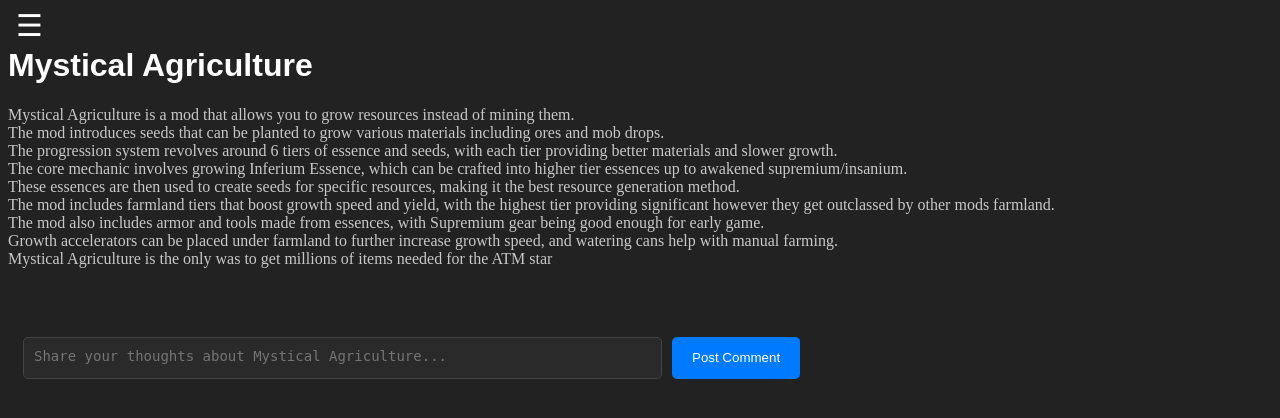
After one commit to 123456789783/sem-2-project, a Flask app: page /mystical_agriculture in a window 1280 px wide. The commit adds this page. Shown: the top 418 px of the page. Run offline with Flask 3, Linux system fonts and the light colour scheme; data that the repository does not hold is empty.

Commit message:
Add files via upload

```diff
--- a/website/app.py
+++ b/website/app.py
@@ -1,15 +1,20 @@
+# Import required libraries
 import os
 import sqlite3
 from flask import Flask, render_template, request, redirect, url_for, session, flash
 from werkzeug.utils import secure_filename
 from datetime import datetime
 
+# Create Flask app
 app = Flask(__name__)
-app.secret_key = 'asdgfnjlskdfjkldfjnb'
+app.secret_key = 'asdgfnjlskdfjkldfjnb'  # Secret key for session
+
+# Set up database and upload folder
 DB_FILE = "database.db"
 upload_folder = os.path.join('static', 'Image')
 app.config['UPLOAD'] = upload_folder
 
+# Initialize the database and create tables if they don't exist
 def init_db():
     conn = sqlite3.connect(DB_FILE)
     cursor = conn.cursor()
@@ -18,60 +23,85 @@
     conn.commit()
     conn.close()
 
+# Open a connection to the database
 def get_db_connection():
     conn = sqlite3.connect(DB_FILE)
     conn.row_factory = sqlite3.Row
     return conn
 
+# Check if username and password are correct
 def authentecate_user(username, password):
     conn = get_db_connection()
     c = conn.cursor()
-
-    c.execute('SELECT * FROM users WHERE username = ? and password = ?', (username,password))
+    c.execute('SELECT * FROM users WHERE username = ? and password = ?', (username, password))
     user = c.fetchone()
     return user is not None
 
-init_db()
-
-@app.route("/")
-def index():
-    return render_template("home.html")
-
-@app.route('/mekanism')
-def mekanism():
+# Build the comment tree for a specific page used to simplify code
+def build_comment_tree(page_name):
     conn = get_db_connection()
     c = conn.cursor()
-    c.execute('SELECT commentId, parentID, comment, date, username FROM comments WHERE page = "mekanism" ORDER BY date DESC')
+    c.execute('SELECT commentId, parentID, comment, date, username FROM comments WHERE page = ? ORDER BY date DESC', (page_name,))
     comments = c.fetchall()
     conn.close()
 
     comment_tree = {}
 
+    # Grab all parent comments
     for comment in comments:
         comment = dict(comment)
         comment_id = comment['commentId']
         parent_id = comment['parentID']
-
         if parent_id is None:
             comment_tree[comment_id] = {'comment': comment, 'reply': []}
 
+    # Add replies to the parent comments
     for comment in comments:
         comment = dict(comment)
         comment_id = comment['commentId']
         parent_id = comment['parentID']
-
         if parent_id is not None:
             if parent_id in comment_tree:
                 comment_tree[comment_id] = {'comment': comment, 'reply': []}
                 comment_tree[parent_id]['reply'].append(comment_tree[comment_id])
 
+    return comment_tree
+
+# Initialize the database tables
+init_db()
+
+# Home page
+@app.route("/")
+def index():
+    return render_template("home.html")
+
+# Page for mekanism
+@app.route('/mekanism')
+def mekanism():
+    comment_tree = build_comment_tree('mekanism')
     username = session.get('user')
-    return render_template('mekanism.html', comment_tree = comment_tree, logged_in_user = username)
+    return render_template('mekanism.html', comment_tree=comment_tree, logged_in_user=username)
 
+# Page for industrial_foregoing
+@app.route('/industrial_foregoing')
+def industrial_foregoing():
+    comment_tree = build_comment_tree('industrial_foregoing')
+    username = session.get('user')
+    return render_template('industrial_foregoing.html', comment_tree=comment_tree, logged_in_user=username)
+
+# Page for mystical_agriculture
+@app.route('/mystical_agriculture')
+def mystical_agriculture():
+    comment_tree = build_comment_tree('mystical_agriculture')
+    username = session.get('user')
+    return render_template('mystical_agriculture.html', comment_tree=comment_tree, logged_in_user=username)
+
+# Info page
 @app.route('/info')
 def info():
     return render_template('info.html')
 
+# Register a new user
 @app.route('/register', methods=['GET', 'POST'])
 def register():
     if request.method == 'POST':
@@ -90,9 +120,10 @@
             conn.close()
     return render_template('register.html')
 
+# Login route
 @app.route('/login', methods=['GET', 'POST'])
 def login():
-    if request.form:
+    if request.method == 'POST':
         username = request.form['username']
         password = request.form['password']
         if authentecate_user(username, password):
@@ -100,18 +131,17 @@
             return render_template('home.html')
         else:
             flash("Incorrect username or password.", 'overlay')
-
     return render_template('login.html')
 
+# Logout route
 @app.route('/Logout')
 def logout():
     session.pop('user', None)
-    return redirect(url_for('home.html'))
+    return redirect(url_for('index'))
 
-
+# Post a comment to database with date and time
 @app.route('/comment', methods=['GET', 'POST'])
 def post_comment():
-
     if 'user' not in session:
         flash('You must be signed in to post a comment.', 'overlay')
         return redirect(request.referrer)
@@ -133,7 +163,8 @@
     conn.close()
     return redirect(url_for(page))
 
-@app.route('/uploadtest' , methods=['GET', 'POST'])
+# Upload image test page
+@app.route('/uploadtest', methods=['GET', 'POST'])
 def upload_file():
     if request.method == 'POST':
         file = request.files['img']
@@ -143,7 +174,6 @@
         return render_template('uploadtest.html', img=img)
     return render_template('uploadtest.html')
 
-
-# Main function that starts the app
+# Run the app
 if __name__ == "__main__":
     app.run(debug=True, port=3000)
--- a/website/static/meka_stylesheet.css
+++ b/website/static/meka_stylesheet.css
@@ -19,8 +19,9 @@
     color: white;
     text-align: left;
     position: fixed;
-    left: 10000000px;
+    left: -150px;
     border-radius: 5px;
+    transition: left 0.2s ease-in-out;
 }
 
 .off-screen-menu.show {
--- /dev/null
+++ b/website/templates/mystical_agriculture.html
@@ -0,0 +1,133 @@
+<!DOCTYPE html>
+<html lang="en">
+  <head>
+    <meta charset="UTF-8" />
+    <meta name="viewport" content="width=device-width, initial-scale=1.0" />
+    <title>Mystical Agriculture</title>
+    <link rel="stylesheet" href="{{ url_for('static', filename='meka_stylesheet.css') }}" />
+    <script defer src="{{ url_for('static', filename='meka_website.js') }}"></script>
+  </head>
+  <body>
+
+    <!-- Slide-out navigation menu -->
+    <div class="off-screen-menu">
+      <br />
+      <ul>
+        <li>
+          <a href="{{ url_for('index') }}" class="button-link">Home</a>
+        </li>
+        <li>
+          <a href="{{ url_for('mekanism') }}" class="button-link">Mekaism</a>
+        </li>
+        <li>
+          <a href="{{ url_for('industrial_foregoing') }}" class="button-link">Industrial F</a>
+        </li>
+        <li>
+          <a href="{{ url_for('mystical_agriculture') }}" class="button-link">Mystical Ag</a>
+        </li>
+      </ul>
+    </div>
+
+    <!-- Hamburger menu icon -->
+    <nav>
+      <div class="ham-menu">☰</div>
+    </nav>
+
+    <br />
+
+    <!-- Page title and description -->
+    <h1>Mystical Agriculture</h1>
+    <p>
+      Mystical Agriculture is a mod that allows you to grow resources instead of mining them. <br/>
+      The mod introduces seeds that can be planted to grow various materials including ores and mob drops. <br/>
+      The progression system revolves around 6 tiers of essence and seeds, with each tier providing better materials and slower growth. <br/>
+      The core mechanic involves growing Inferium Essence, which can be crafted into higher tier essences up to awakened supremium/insanium. <br/>
+      These essences are then used to create seeds for specific resources, making it the best resource generation method. <br/>
+      The mod includes farmland tiers that boost growth speed and yield, with the highest tier providing significant however they get outclassed by other mods farmland. <br/>
+      The mod also includes armor and tools made from essences, with Supremium gear being good enough for early game. <br/>
+      Growth accelerators can be placed under farmland to further increase growth speed, and watering cans help with manual farming. <br/>
+      Mystical Agriculture is the only was to get millions of items needed for the ATM star<br/>
+    </p>
+
+    <br />
+
+    <!-- Comment form -->
+    <form action="/comment" method="POST">
+      <input type="hidden" name="page" value="mystical_agriculture" />
+      <textarea name="comment" required placeholder="Share your thoughts about Mystical Agriculture..."></textarea>
+      <button type="submit">Post Comment</button>
+    </form>
+
+    <!-- Display comments and replies -->
+    <div>
+        {% for comment_id, comment_data in comment_tree.items() %}
+            <div class="comment">
+                <!-- Main comment content -->
+                <p><strong>{{ comment_data.comment['username'] }}</strong></p>
+                <p>{{ comment_data.comment['comment'] }}</p>
+                <p><small>{{ comment_data.comment['date'] }}</small></p>
+
+                <!-- Toggle comment form -->
+                <span class="show-link reply-toggle" data-target="reply-box-{{ comment_id }}">reply</span>
+                <div class="reply-box" id="reply-box-{{ comment_id }}" style="display: none;">
+                    <form action="/comment" method="POST">
+                        <input type="hidden" name="page" value="mystical_agriculture">
+                        <input type="hidden" name="parentID" value="{{ comment_data.comment['commentId'] }}">
+                        <textarea name="comment" required placeholder="Write your reply..."></textarea>
+                        <button type="submit">Reply</button>
+                    </form>
+                </div>
+
+                <!-- Toggle to show reply form -->
+                <details>
+                    <summary class="custom-arrow" style="cursor:pointer; color:white;">replies - {{ comment_data.reply|length }}</summary>
+                    {% for reply in comment_data.reply %}
+                        <div class="reply">
+                            <p><strong>{{ reply.comment['username'] }}</strong></p>
+                            <p>{{ reply.comment['comment'] }}</p>
+                            <p><small>{{ reply.comment['date'] }}</small></p>
+                        </div>
+                    {% endfor %}
+                </details>
+            </div>
+        {% endfor %}
+    </div>
+
+    <!-- Flash message overlay -->
+    <div id="overlay-container" class="{% if messages %}active{% endif %}">
+      {% with messages=get_flashed_messages(with_categories=true) %}
+        {% if messages %}
+          {% for category, message in messages %}
+            <div class="overlay-message">{{ message }}</div>
+            <script>
+              const overlay = document.getElementById('overlay-container')
+              overlay.classList.toggle('active')
+            </script>
+          {% endfor %}
+        {% endif %}
+      {% endwith %}
+    </div>
+
+    <!-- JavaScript to show replys -->
+    <script>
+      document.addEventListener('DOMContentLoaded', function() {
+        const replyToggles = document.querySelectorAll('.reply-toggle');
+
+        replyToggles.forEach(toggle => {
+          toggle.addEventListener('click', function() {
+            const targetId = this.getAttribute('data-target');
+            const replyBox = document.getElementById(targetId);
+
+            if (replyBox.style.display === 'none' || replyBox.style.display === '') {
+              replyBox.style.display = 'block';
+              this.textContent = 'cancel';
+            } else {
+              replyBox.style.display = 'none';
+              this.textContent = 'reply';
+            }
+          });
+        });
+      });
+    </script>
+  </body>
+</html>
```
Also changed, not shown: website/static/info_stylesheet.css (+9 -0 lines), website/templates/home.html (+7 -3 lines), website/templates/industrial_foregoing.html (added, +128 -0 lines), website/templates/info.html (+21 -9 lines), website/templates/login.html (+7 -0 lines), website/templates/mekanism.html (+56 -12 lines).
